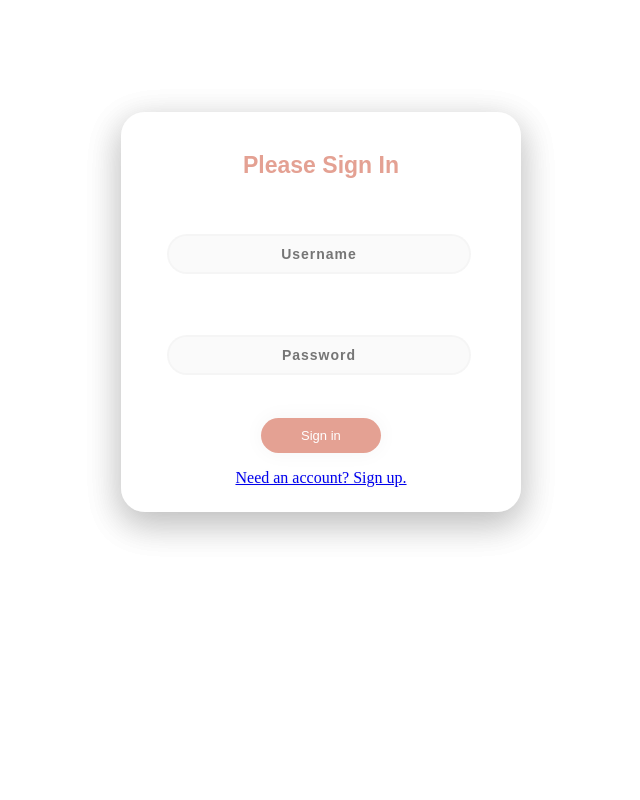
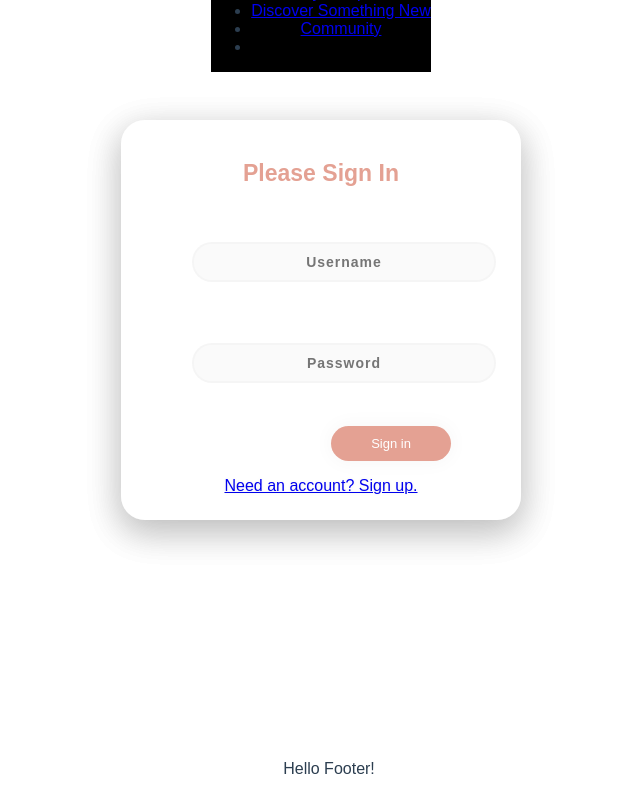
Before and after one commit to Erob711/Recipe-Organizer, a Vue app in the folder vue/: page /login in a window 1280 px wide. Shown: the whole page, without its empty margins (319-959 px from the left). Built offline with nearby package versions, Linux system fonts and the light colour scheme.

Commit message:
put header and footers in fixed position

```diff
--- a/vue/src/App.vue
+++ b/vue/src/App.vue
@@ -2,18 +2,56 @@
   <div id="app">
     <div id="nav">
       <!-- <router-link v-bind:to="{ name: 'home' }">Home</router-link>&nbsp;|&nbsp; -->
-      <router-link v-bind:to="{ name: 'logout' }" v-if="$store.state.token != ''">Logout</router-link>
+      <the-header class = "the-header"></the-header>
     </div>
     <router-view />
+    <the-footer class = "the-footer"></the-footer>
   </div>
 </template>
 
 <script>
-
+import TheHeader from "/Users/ericroberson/Desktop/workspace/Recipe-Organizer/Recipe-Organizer-App/vue/src/components/TheHeader.vue"
+import TheFooter from "/Users/ericroberson/Desktop/workspace/Recipe-Organizer/Recipe-Organizer-App/vue/src/components/TheFooter.vue"
 export default {
-
+  components: {
+    TheHeader,
+    TheFooter
+  }
 }
 </script>
 
 <style>
+#app {
+  font-family: Avenir, Arial, Helvetica, sans-serif;
+  -webkit-font-smoothing: antialiased;
+  -moz-osx-font-smoothing: grayscale;
+  text-align: center;
+  color: #2c3e50;
+  margin-top: 0%;
+  margin-bottom: 0%;
+}
+#nav {
+  display: flex;
+  justify-content: center;
+  align-items: center;
+  height: max-content;
+}
+.the-header {
+  position: fixed;
+  top: 0;
+  left: 0;
+  width: 100%;
+  height: 10px;
+  align-items: center;
+  justify-content: center;
+  height: 2.5rem;
+}
+.the-footer {
+  position: absolute;
+  bottom: 0;
+  width: 100%;
+  align-items: center;
+  height: 2.5rem;
+}
+
 </style>
--- a/vue/src/components/Home.vue
+++ b/vue/src/components/Home.vue
@@ -0,0 +1,20 @@
+<template>
+    <div>
+        <p>
+            Hello Home!
+        </p>
+    </div>
+</template>
+<script>
+
+export default {
+name: "home"
+
+}
+</script>
+<style>
+.the-header{
+    display: flex;
+
+}
+</style>
--- a/vue/src/components/TheFooter.vue
+++ b/vue/src/components/TheFooter.vue
@@ -0,0 +1,5 @@
+<template>
+    <div>
+        Hello Footer!
+    </div>
+</template>
--- a/vue/src/components/TheHeader.vue
+++ b/vue/src/components/TheHeader.vue
@@ -0,0 +1,31 @@
+<template>
+    <div>
+        <div class = "nav">
+            <ul class = "header-options">
+                <li><router-link :to="{ name: 'recipes'}">My Recipes</router-link></li>
+                <li><router-link :to="{ name: 'random-recipe-generator'}">Discover Something New</router-link></li>
+                <li><router-link :to="{ name: 'community'}"> Community </router-link></li>
+                <li><router-link v-bind:to="{ name: 'logout' }" v-if="$store.state.token != ''">Logout</router-link></li>
+            </ul>
+        </div>
+    </div>
+</template>
+
+
+<script>
+</script>
+
+<style>
+.nav {
+    background-color: black;
+    overflow: hidden;
+    justify-content: center;
+    margin-left: 0;
+    margin-right: 0;
+    justify-content: space-between;
+}
+.ul {
+
+}
+
+</style>
--- a/vue/src/views/Home.vue
+++ b/vue/src/views/Home.vue
@@ -1,13 +1,15 @@
 <template>
   <div class="home">
-    <h1>Home</h1>
-    <p>You must be authenticated to see this</p>
-    <p><router-link :to="{ name: 'recipes'}">My Recipes</router-link></p>
+    <home></home>
   </div>
 </template>
 
 <script>
+import Home from '/Users/ericroberson/Desktop/workspace/Recipe-Organizer/Recipe-Organizer-App/vue/src/components/Home.vue'
 export default {
-  name: "home"
+  name: "home-view",
+  components: {
+    Home
+  }
 };
 </script>
```
